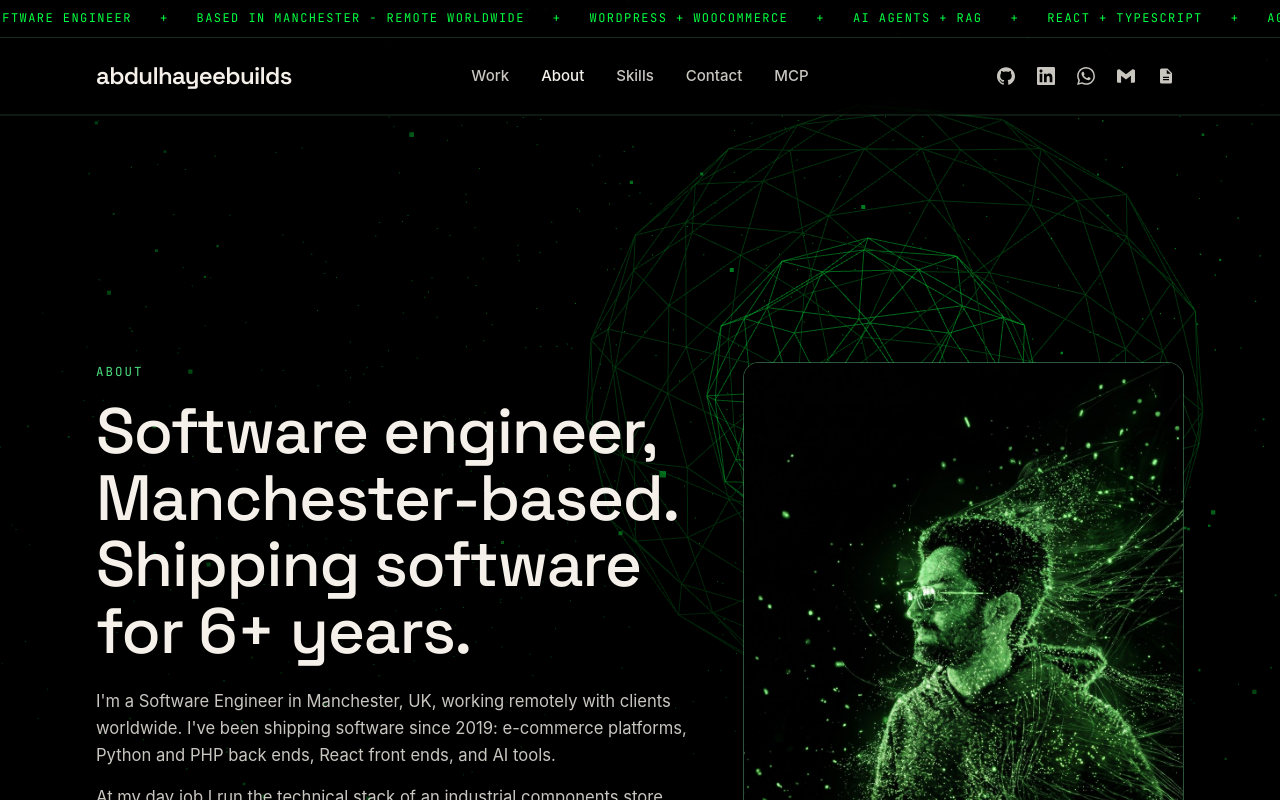
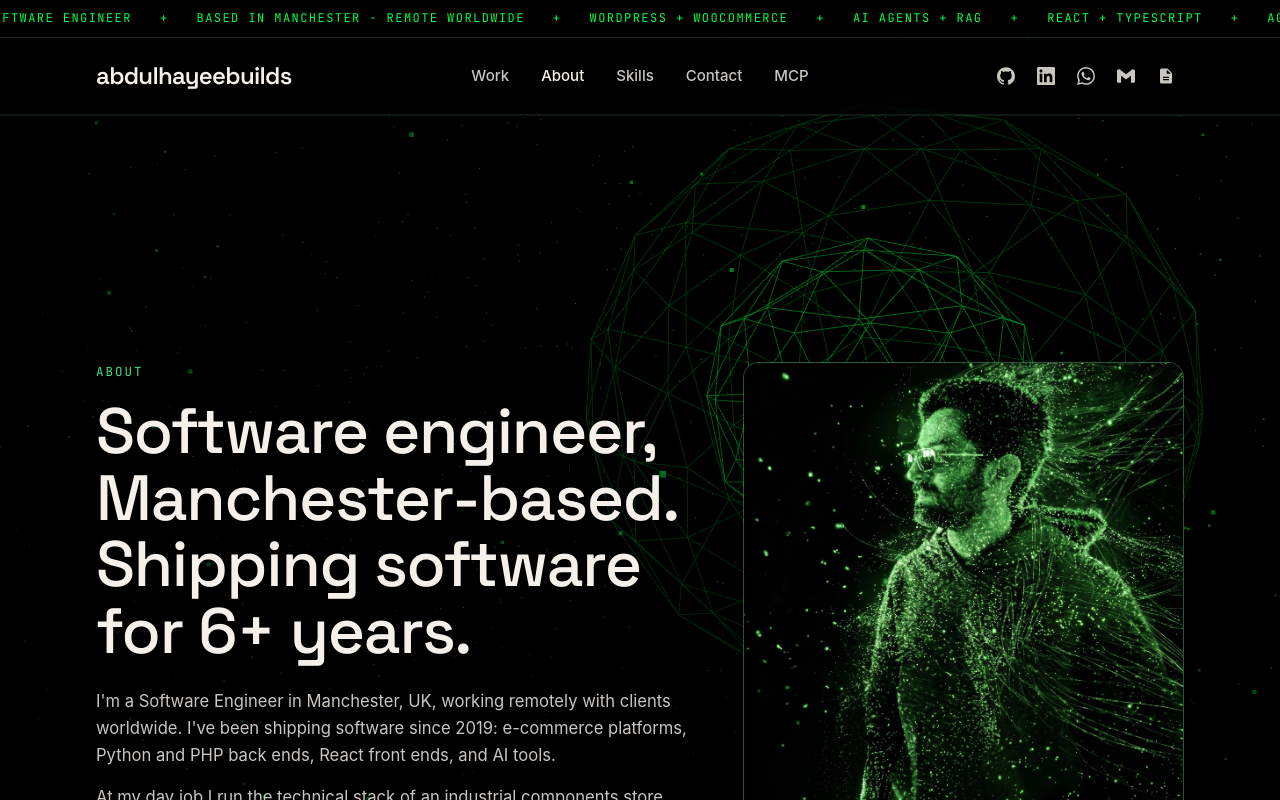
Before and after one commit to abdulhayeedev/abdul-mcp, a Next.js app: page /about in a window 1280 px wide. Shown: the top 800 px of the page. Built offline with nearby package versions, Linux system fonts and the light colour scheme; a web font is replaced by a local one.

Commit message:
Change aspect ratio of .ab-photo class to 1:1

```diff
--- a/app/globals.css
+++ b/app/globals.css
@@ -356,7 +356,7 @@ a.fcard:hover{border-color:#4ade80;transform:translateY(-3px)}
 .ab-title{font-family:var(--display);font-size:clamp(34px,5.2vw,64px);line-height:1.04;letter-spacing:-.02em;margin:14px 0 24px}
 .ab-text p{color:var(--muted);font-size:clamp(15px,1.3vw,17px);margin:0 0 16px;max-width:60ch}
 .ab-card{border:1px solid var(--line3);background:var(--card);border-radius:16px;overflow:hidden}
-.ab-photo{aspect-ratio:4/5;background:#000 url(/about-photo3.jpg) center 30%/cover no-repeat;border-bottom:1px solid var(--line2)}
+.ab-photo{aspect-ratio:1/1;background:#000 url(/about-photo3.jpg) center bottom/cover no-repeat;border-bottom:1px solid var(--line2)}
 .ab-glance{padding:18px 20px 8px}
 .ab-glance .eyebrow{margin-bottom:10px}
 .ab-row{display:flex;justify-content:space-between;gap:16px;padding:11px 0;border-top:1px solid var(--line);font-size:14px}
```
